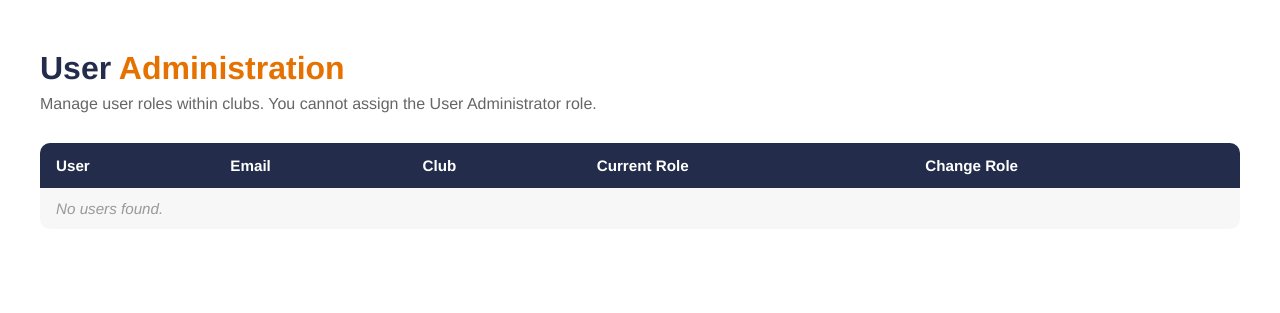
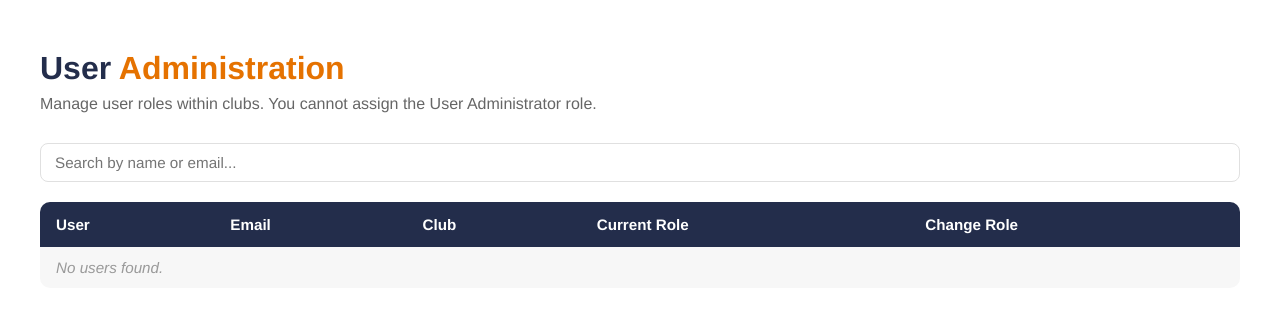
Before and after one commit to aranjothi/uvaclearinghouse, a Django app: page /user-admin/ in a window 1280 px wide. Shown: the part 61-374 px from the top of the page. Run offline with Django 5.2, Linux system fonts and the light colour scheme; a user stored in the database is signed in; tables that the repository leaves empty hold one stand-in row (values such as "Sample post"); parts of the project's set-up code (start-up, migrations or seed data) failed here and were passed over.

Commit message:
document uploaded notification removed and added search bar to search for users in the admin panel

```diff
--- a/django/main/templates/main/user_admin.html
+++ b/django/main/templates/main/user_admin.html
@@ -96,6 +96,19 @@ tr:hover td { background-color: #f0f0f0; }
 
 .no-memberships { color: #999; font-style: italic; }
 
+.search-bar {
+    width: 100%;
+    padding: 10px 14px;
+    border: 1.5px solid #e0e0e0;
+    border-radius: 8px;
+    font-family: inherit;
+    font-size: 0.95rem;
+    color: #232D4B;
+    margin-bottom: 20px;
+}
+.search-bar:focus { outline: none; border-color: #232D4B; }
+.no-results { padding: 16px; color: #999; font-style: italic; font-size: 0.95rem; }
+
 .logout-btn {
     background: none;
     border: none;
@@ -136,6 +149,8 @@ tr:hover td { background-color: #f0f0f0; }
         {% endfor %}
     {% endif %}
 
+    <input type="text" class="search-bar" id="userSearch" placeholder="Search by name or email...">
+
     <table>
         <thead>
             <tr>
@@ -146,8 +161,8 @@ tr:hover td { background-color: #f0f0f0; }
                 <th>Change Role</th>
             </tr>
         </thead>
-        <tbody>
         {% for user in users %}
+        <tbody class="user-group" data-search="{{ user.first_name }} {{ user.last_name }} {{ user.email }}">
             {% if user.memberships.all %}
                 {% for membership in user.memberships.all %}
                 <tr>
@@ -177,14 +192,28 @@ tr:hover td { background-color: #f0f0f0; }
                     <td colspan="3" class="no-memberships">No club memberships</td>
                 </tr>
             {% endif %}
+        </tbody>
         {% empty %}
-                <tr>
-                    <td colspan="5" class="no-memberships">No users found.</td>
-                </tr>
+        <tbody>
+            <tr><td colspan="5" class="no-memberships">No users found.</td></tr>
+        </tbody>
         {% endfor %}
-        </tbody>
     </table>
+    <p class="no-results" id="noResults" style="display:none;">No users match your search.</p>
 </div>
 
+<script>
+document.getElementById('userSearch').addEventListener('input', function() {
+    const q = this.value.toLowerCase();
+    const groups = document.querySelectorAll('.user-group');
+    let visible = 0;
+    groups.forEach(function(g) {
+        const match = g.dataset.search.toLowerCase().includes(q);
+        g.style.display = match ? '' : 'none';
+        if (match) visible++;
+    });
+    document.getElementById('noResults').style.display = (visible === 0 && q) ? '' : 'none';
+});
+</script>
 </body>
 </html>
--- a/django/main/views.py
+++ b/django/main/views.py
@@ -1541,7 +1541,6 @@ def executive_club_documents(request, slug):
         f = request.FILES.get('file')
         if name and f:
             ClubDocument.objects.create(club=club, name=name, file=f, uploaded_by=request.user)
-            messages.success(request, 'Document uploaded.')
         return redirect('executive_club_documents', slug=slug)
     documents = club.documents.all()
     return render(request, 'main/executive_club_documents.html', {
```
Lines whose indentation alone changed are shown as unchanged.
